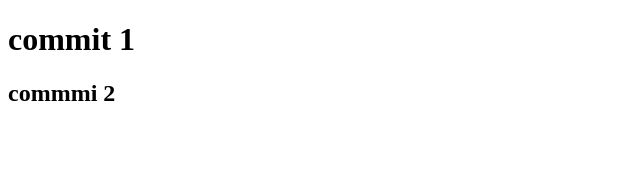
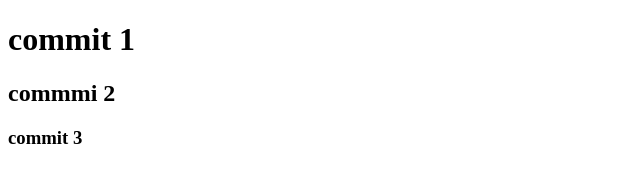
Before and after one commit to ZTWARRIORDT/ELIMINAR2, a plain HTML site: page index.html in a window 1280 px wide. Shown: the full height of the page, 0-640 px from the left. Drawn offline with Linux system fonts and the light colour scheme.

Commit message:
agregue un commit3

```diff
--- a/index.html
+++ b/index.html
@@ -8,5 +8,6 @@
 <body>
     <h1>commit 1</h1>
     <h2>commmi 2</h2>
+    <h3>commit 3</h3>
 </body>
 </html>
```
